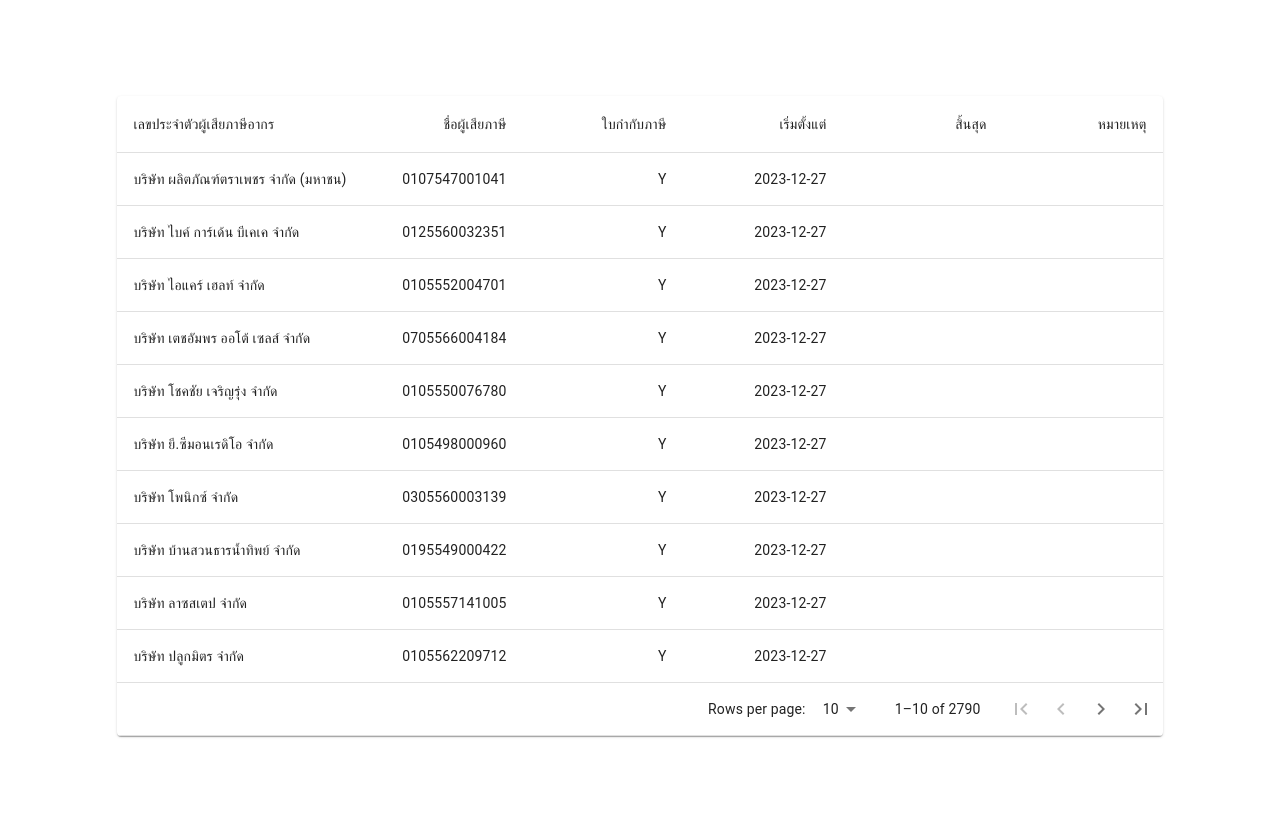
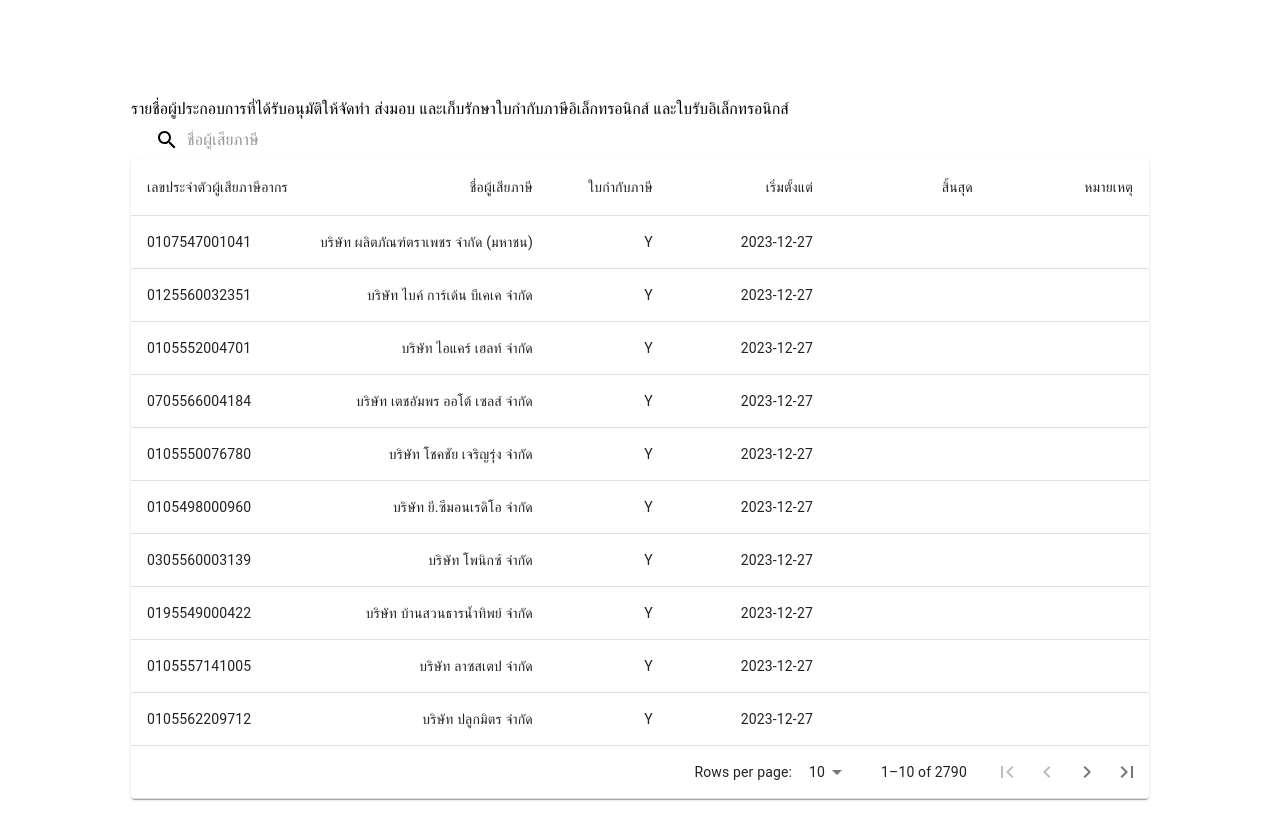
Before and after one commit to hspotlight/e-tax-invoice-website, a Next.js app: page / in a window 1280 px wide. Shown: the top 840 px of the page. Built offline with nearby package versions, Linux system fonts and the light colour scheme.

Commit message:
update style

```diff
--- a/src/app/SearchSection.tsx
+++ b/src/app/SearchSection.tsx
@@ -1,10 +1,54 @@
 "use client";
 
+import React from "react";
+import { styled, alpha, InputBase } from "@mui/material";
+import SearchIcon from '@mui/icons-material/Search';
 import eTaxService from "./eTaxService";
-import React from "react";
 import { Shop } from "./types/Shop";
 import ShopTable from "./ShopTable";
-import data from './data/data.json';
+import data from "./data/data.json";
+
+const Search = styled("div")(({ theme }) => ({
+  position: "relative",
+  borderRadius: theme.shape.borderRadius,
+  backgroundColor: alpha(theme.palette.common.white, 0.15),
+  "&:hover": {
+    backgroundColor: alpha(theme.palette.common.white, 0.25),
+  },
+  marginLeft: 0,
+  width: "100%",
+  [theme.breakpoints.up("sm")]: {
+    marginLeft: theme.spacing(1),
+    width: "auto",
+  },
+}));
+
+const SearchIconWrapper = styled('div')(({ theme }) => ({
+  padding: theme.spacing(0, 2),
+  height: '100%',
+  position: 'absolute',
+  pointerEvents: 'none',
+  display: 'flex',
+  alignItems: 'center',
+  justifyContent: 'center',
+}));
+
+const StyledInputBase = styled(InputBase)(({ theme }) => ({
+  color: "inherit",
+  width: "100%",
+  "& .MuiInputBase-input": {
+    padding: theme.spacing(1, 1, 1, 0),
+    // vertical padding + font size from searchIcon
+    paddingLeft: `calc(1em + ${theme.spacing(4)})`,
+    transition: theme.transitions.create("width"),
+    [theme.breakpoints.up("sm")]: {
+      width: "12ch",
+      "&:focus": {
+        width: "20ch",
+      },
+    },
+  },
+}));
 
 const SearchSection = () => {
   //   const [data, setData] = React.useState<Shop[]>([]);
@@ -20,6 +64,19 @@
 
   return (
     <div>
+      <h1>
+        รายชื่อผู้ประกอบการที่ได้รับอนุมัติให้จัดทำ ส่งมอบ
+        และเก็บรักษาใบกำกับภาษีอิเล็กทรอนิกส์ และใบรับอิเล็กทรอนิกส์
+      </h1>
+      <Search>
+        <SearchIconWrapper>
+          <SearchIcon />
+        </SearchIconWrapper>
+        <StyledInputBase
+          placeholder="ชื่อผู้เสียภาษี"
+          inputProps={{ "aria-label": "search" }}
+        />
+      </Search>
       <ShopTable data={data} />
     </div>
   );
--- a/src/app/ShopTable.tsx
+++ b/src/app/ShopTable.tsx
@@ -124,19 +124,23 @@
           ).map((row) => (
             <TableRow key={row.name}>
               <TableCell component="th" scope="row">
+                {row.tax}
+              </TableCell>
+              <TableCell align="right">
                 {row.name}
               </TableCell>
-              <TableCell style={{ width: 160 }} align="right">
-                {row.tax}
-              </TableCell>
-              <TableCell style={{ width: 160 }} align="right">
+              <TableCell style={{ width: 120 }} align="right">
                 {row.isvat}
               </TableCell>
               <TableCell style={{ width: 160 }} align="right">
-                {row.createdate ? new Date(row.createdate).toISOString().split("T")[0] : null}
+                {row.createdate
+                  ? new Date(row.createdate).toISOString().split("T")[0]
+                  : null}
               </TableCell>
               <TableCell style={{ width: 160 }} align="right">
-                {row.enddate ? new Date(row.enddate).toISOString().split("T")[0] : null}
+                {row.enddate
+                  ? new Date(row.enddate).toISOString().split("T")[0]
+                  : null}
               </TableCell>
               <TableCell style={{ width: 160 }} align="right">
                 {row.remark}
--- a/src/app/globals.css
+++ b/src/app/globals.css
@@ -6,14 +6,6 @@
   --foreground-rgb: 0, 0, 0;
 }
 
-@media (prefers-color-scheme: dark) {
-  :root {
-    --foreground-rgb: 255, 255, 255;
-    --background-start-rgb: 0, 0, 0;
-    --background-end-rgb: 0, 0, 0;
-  }
-}
-
 body {
   color: rgb(var(--foreground-rgb));
 }
--- a/src/app/layout.tsx
+++ b/src/app/layout.tsx
@@ -5,8 +5,8 @@
 const inter = Inter({ subsets: ['latin'] })
 
 export const metadata: Metadata = {
-  title: 'Create Next App',
-  description: 'Generated by create next app',
+  title: 'ระบบ e-Tax Invoice / e-Receipt',
+  description: 'ค้นหารายชื่อผู้ประกอบการที่ได้รับอนุมัติให้จัดทำ ส่งมอบ และเก็บรักษาใบกำกับภาษีอิเล็กทรอนิกส์ และใบรับอิเล็กทรอนิกส์',
 }
 
 export default function RootLayout({
```
